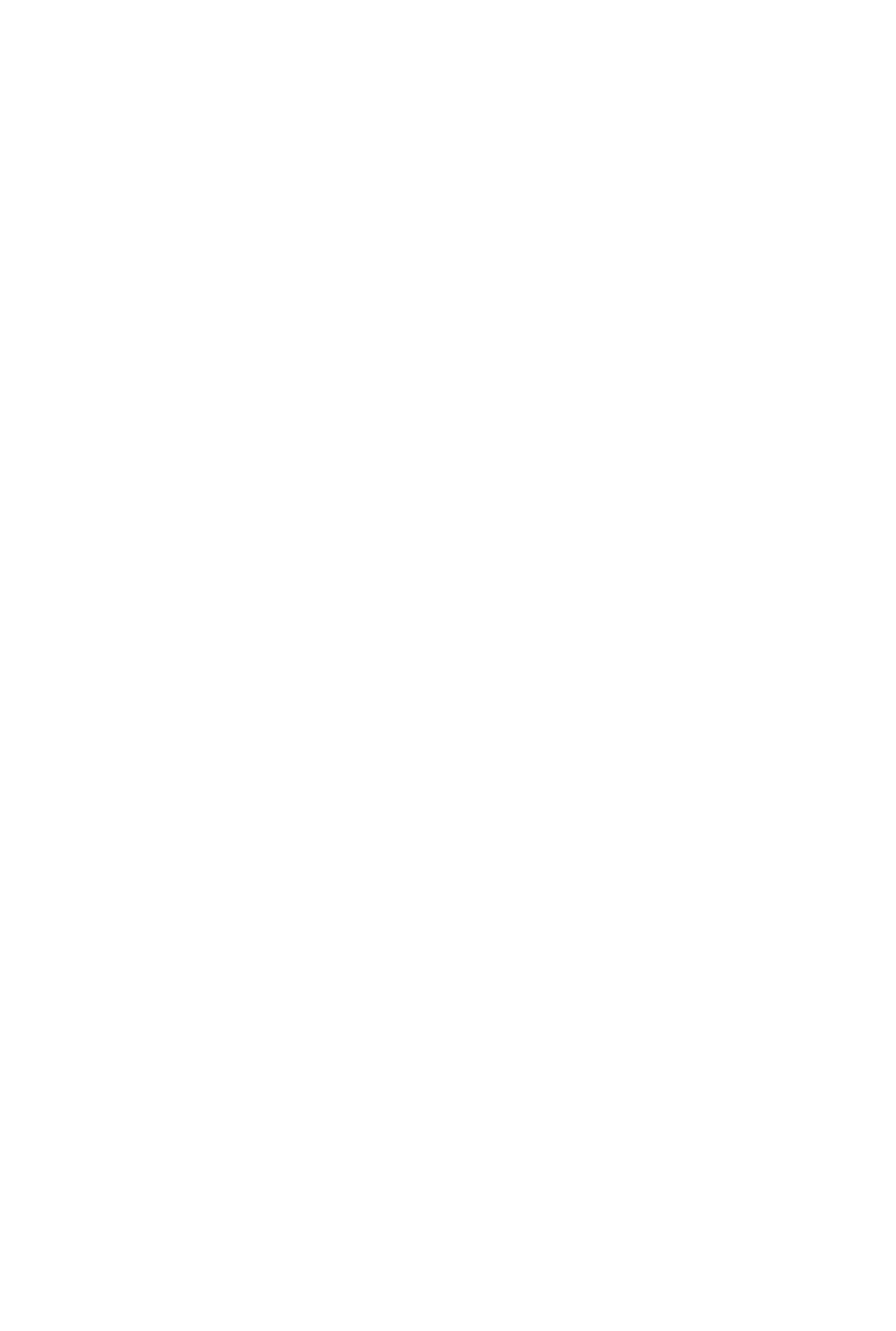
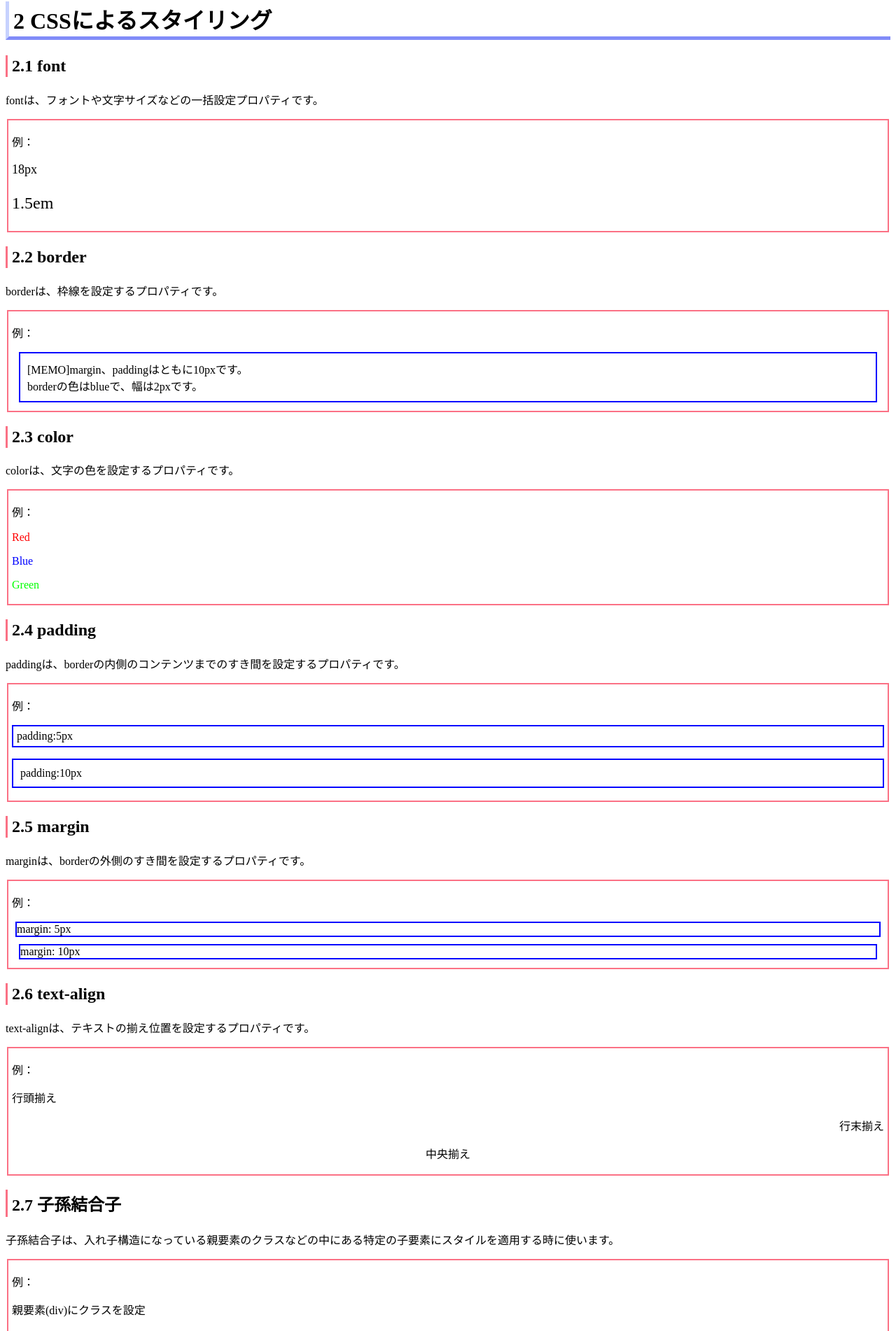
Before and after one commit to klef-lec-test/frontend, a Nuxt app: page /css in a window 1280 px wide. Before the commit this address had no page. Shown: the part 19-1921 px from the top of the page at 70% size. Before the commit the page ends 800 px from the top, so only its background shows below. Built offline with nearby package versions, Linux system fonts and the light colour scheme.

Commit message:
add /css /css/work

```diff
--- /dev/null
+++ b/pages/css/index.vue
@@ -0,0 +1,122 @@
+<template>
+  <div>
+    <h1>2 CSSによるスタイリング</h1>
+    <h2>2.1 font</h2>
+    <p>fontは、フォントや文字サイズなどの一括設定プロパティです。</p>
+    <Example>
+      <p class="text-lg">18px</p>
+      <p class="text-xl">1.5em</p>
+    </Example>
+    <h2>2.2 border</h2>
+    <p>borderは、枠線を設定するプロパティです。</p>
+    <Example>
+      <div class="border">
+        [MEMO]margin、paddingはともに10pxです。<br/>
+        borderの色はblueで、幅は2pxです。
+      </div>
+    </Example>
+    <h2>2.3 color</h2>
+    <p>colorは、文字の色を設定するプロパティです。</p>
+    <Example>
+      <p class="red">Red</p>
+      <p class="blue">Blue</p>
+      <p class="green">Green</p>
+    </Example>
+    <h2>2.4 padding</h2>
+    <p>paddingは、borderの内側のコンテンツまでのすき間を設定するプロパティです。</p>
+    <Example>
+      <p class="padding-5">padding:5px</p>
+      <p class="padding-10">padding:10px</p>
+    </Example>
+    <h2>2.5 margin</h2>
+    <p>marginは、borderの外側のすき間を設定するプロパティです。</p>
+    <Example>
+      <p class="margin-5">margin: 5px</p>
+      <p class="margin-10">margin: 10px</p>
+    </Example>
+    <h2>2.6 text-align</h2>
+    <p>text-alignは、テキストの揃え位置を設定するプロパティです。</p>
+    <Example>
+      <p class="start">行頭揃え</p>
+      <p class="end">行末揃え</p>
+      <p class="center">中央揃え</p>
+    </Example>
+    <h2>2.7 子孫結合子</h2>
+    <p>子孫結合子は、入れ子構造になっている親要素のクラスなどの中にある特定の子要素にスタイルを適用する時に使います。</p>
+    <Example>
+      <div class="children">
+        <p>親要素(div)にクラスを設定</p>
+        <label>labelにstyleを設定</label>
+      </div>
+      <label>divの外のlabelには設定されない</label>
+    </Example>
+    <h2>2.8 :hover</h2>
+    <p>:hoverはCSS擬似クラスの1つで、ホバー(マウスオーバー)時に適用するスタイルを設定できます。</p>
+    <Example>
+      <p class="hover">ホバーすると下線が表示されます。</p>
+    </Example>
+  </div>
+</template>
+
+<style>
+.text-lg{
+  font-size: 18px;
+}
+.text-xl{
+  font-size: 1.5em;
+}
+.border{
+  border: 2px solid #0000FF;
+  margin: 10px;
+  padding: 10px;
+}
+.red{
+  color: #FF0000;
+}
+.blue{
+  color: #0000FF;
+}
+.green{
+  color: #00FF00;
+}
+.padding-5{
+  border: 2px solid #0000FF;
+  padding: 5px;
+}
+.padding-10{
+  border: 2px solid #0000FF;
+  padding: 10px;
+}
+.margin-5{
+  border: 2px solid #0000FF;
+  margin: 5px;
+}
+.margin-10{
+  border: 2px solid #0000FF;
+  margin: 10px;
+}
+.start{
+  text-align: start;
+}
+.end{
+  text-align: end;
+}
+.center{
+  text-align: center;
+}
+.children label{
+  color: #0000FF;
+}
+.hover:hover{
+  border-bottom: 2px solid #00FFFF;
+}
+h1{
+  border-left: 5px solid #c7d2fe;
+  border-bottom: 5px solid #818cf8;
+  padding: 2px 6px;
+}
+h2{
+  border-left: 3px solid #fb7185;
+  padding: 2px 6px;
+}
+</style>
```
Also changed, not shown: pages/css/work.vue (added, +7 -0 lines).
